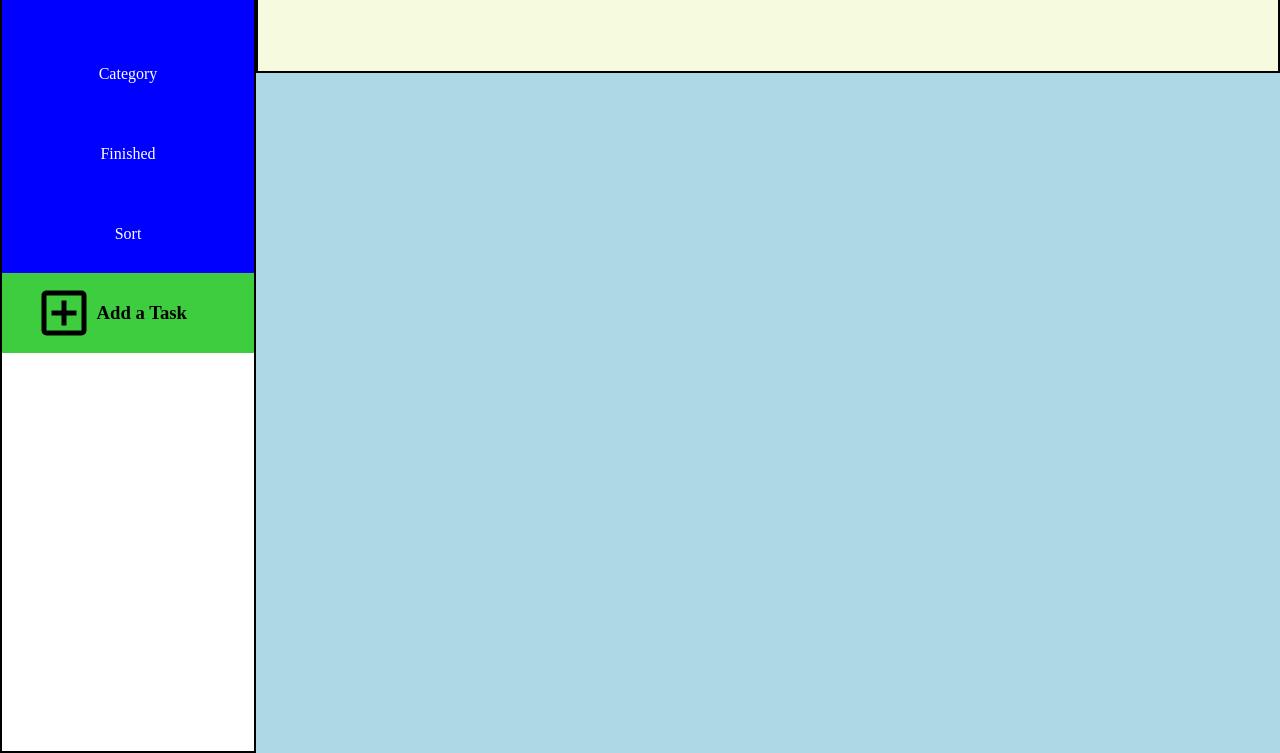
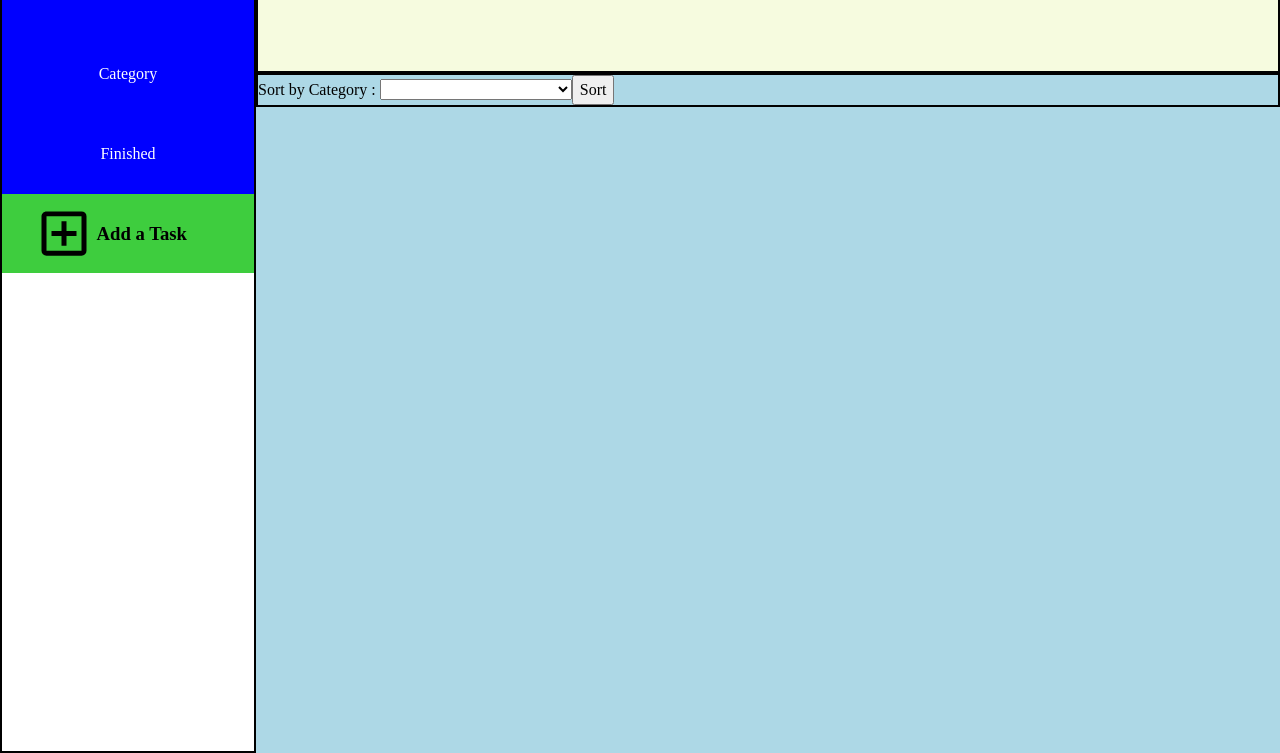
Before and after one commit to Lukehallyah/toDoList, a website built with webpack: page src/template.html in a window 1280 px wide. Shown: the part 47-800 px from the top of the page. Built offline with nearby package versions, Linux system fonts and the light colour scheme.

Commit message:
Add <select> box to help with sorting

```diff
--- a/src/sidebar.js
+++ b/src/sidebar.js
@@ -32,7 +32,6 @@ let sidebar = document.createElement('div');
     let username = new createSidebarElements('Username');
     let category = new createSidebarElements('Category');
     let finished = new createSidebarElements('Finished');
-    let sortByDate = new createSidebarElements('Sort');
 
 
 
--- a/src/styles.css
+++ b/src/styles.css
@@ -168,3 +168,12 @@ main{
   font-size: 2rem;
   height: 15%;
 }
+
+.sort{
+  width: 15vw;
+}
+
+.sortBox{
+  width: 100%;
+  border: 2px solid black;
+}
--- a/src/ui.js
+++ b/src/ui.js
@@ -31,6 +31,80 @@ let uiStructure = ()=>{
 
 
 
+    let sortId='sortId';
+    let sortLabel = document.createElement('label');
+        if(sortLabel){
+            sortLabel.id=sortId;
+            sortLabel.textContent='Sort by Category : '
+        }
+    let sort = document.createElement('select');
+        if(sort){
+            sort.id=sortId;
+            sort.classList.add('sort');
+
+        }
+
+    let empty = document.createElement('option');
+        if(empty){
+            empty.textContent='';
+            sort.appendChild(empty);
+        }
+
+    let sortAll = document.createElement('option');
+        if(sortAll){
+            sortAll.value='all';
+            sortAll.textContent='All';
+            sort.appendChild(sortAll);
+        }
+
+    let sortToday = document.createElement('option');
+        if(sortToday){
+            sortToday.value='today';
+            sortToday.textContent='Today';
+            sort.appendChild(sortToday);
+        }
+
+    let sortWeek = document.createElement('option');
+        if(sortWeek){
+            sortWeek.value='week';
+            sortWeek.textContent='This Week';
+            sort.appendChild(sortWeek);
+        }
+    let sortMonth = document.createElement('option');
+        if(sortMonth){
+            sortMonth.value='month';
+            sortMonth.textContent='This Month';
+            sort.appendChild(sortMonth);
+        }
+    let sortYear = document.createElement('option');
+        if(sortYear){
+            sortYear.value='year';
+            sortYear.textContent='This Year';
+            sort.appendChild(sortYear);
+        }
+
+    let sortButton = document.createElement('button');
+        if(sortButton){
+            sortButton.textContent='Sort';
+            sortButton.classList.add('sortButton');
+        }
+
+        sortButton.addEventListener('click', ()=>{
+
+        })
+
+    let sortBox = document.createElement('div');
+        if(sortBox){
+            sortBox.classList.add('sortBox');
+            sortBox.appendChild(sortLabel);
+            sortBox.appendChild(sort);
+            sortBox.appendChild(sortButton);
+            toDoHolder.appendChild(sortBox);
+
+        }
+
+
+
 
 }
 
```
